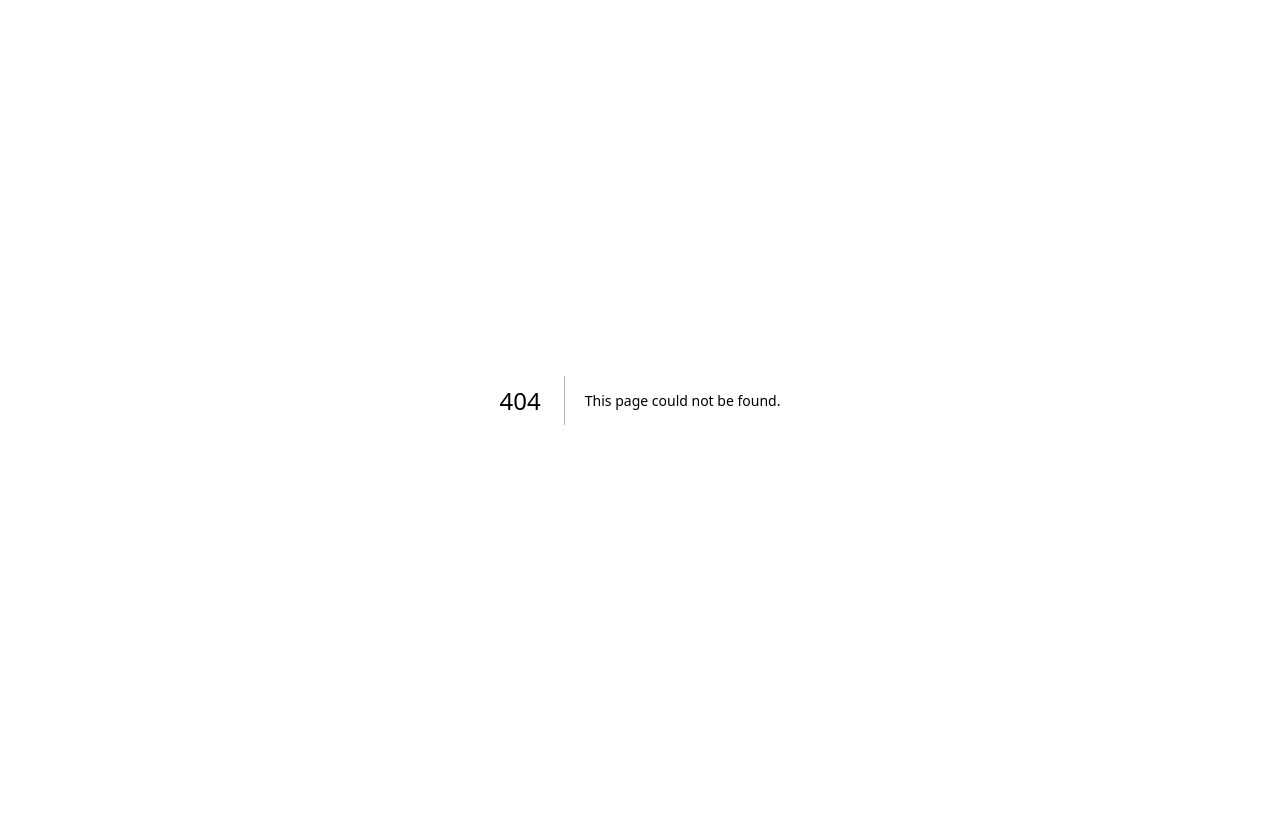
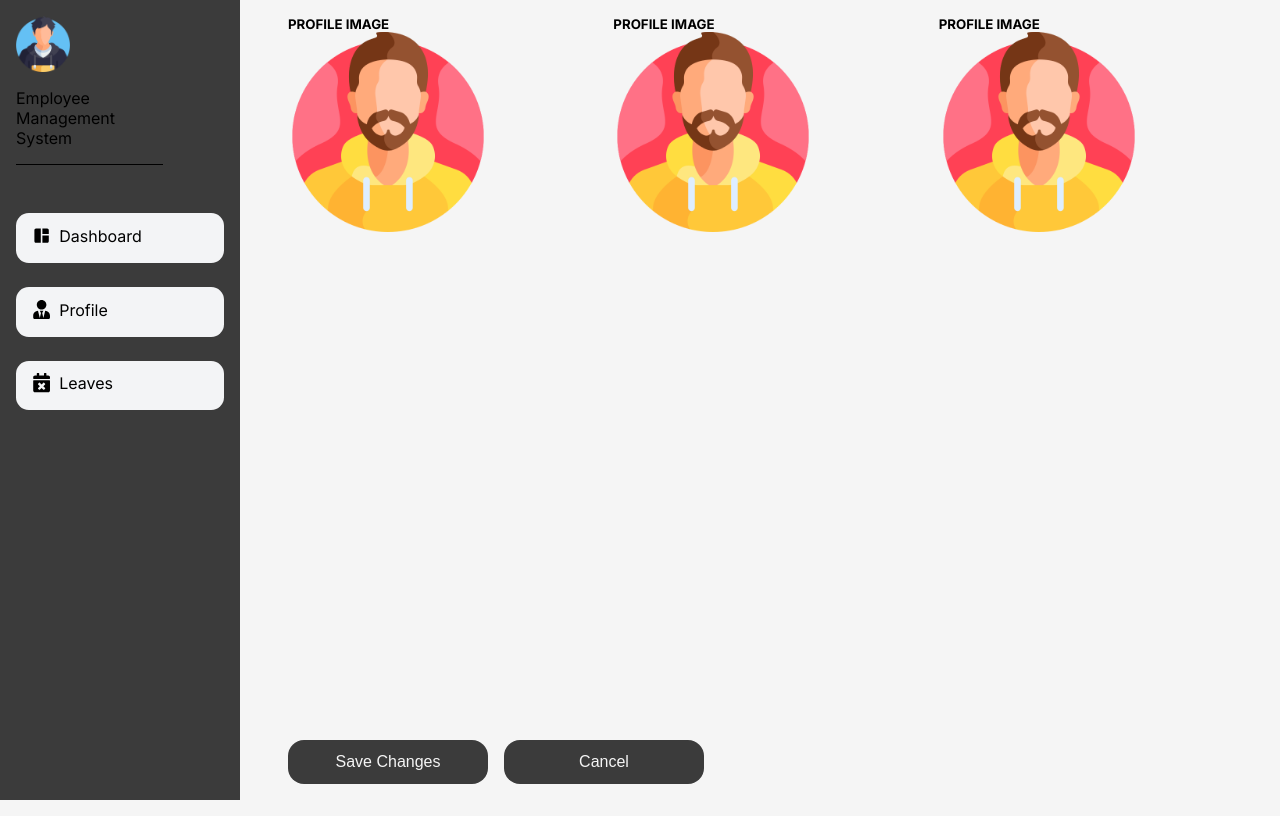
Before and after one commit to rajnsingh99/ems-nextjs, a Next.js app: page /profile in a window 1280 px wide. Before the commit this address had no page. Built offline with nearby package versions, Linux system fonts and the light colour scheme.

Commit message:
CC-7 Employee Profile

```diff
--- a/app/components/SideBar.js
+++ b/app/components/SideBar.js
@@ -1,6 +1,6 @@
 import Image from "next/image";
 import Link from "next/link";
-import { MdSpaceDashboard } from 'react-icons/md';
+import { MdSpaceDashboard } from "react-icons/md";
 import { FaUserTie, FaCalendarTimes } from "react-icons/fa";
 import { IoIosArrowBack } from "react-icons/io";
 
@@ -8,14 +8,15 @@ export default function SideBar() {
   return (
     <>
       <div className="sidebar-wrapper">
-                <aside className="sidebar" >
+        <aside className="sidebar">
           <div className="sidebar-top">
             <Image
               src="/boy.png"
               width={80}
               height={80}
               className="sidebar-logo"
-                            alt="logo" />
+              alt="logo"
+            />
             <p className="sidebar-top-title">Employee Management System</p>
           </div>
 
@@ -25,30 +26,23 @@ export default function SideBar() {
                 <span className="sidebar-icon">
                   <MdSpaceDashboard />
                 </span>
-                                <span className="sidebar-icon-title">
-                                    Dashboard
-                                </span>
+                <span className="sidebar-icon-title">Dashboard</span>
               </Link>
             </li>
             <li className="sidebar-item">
-                            <Link href="/employee" className="sidebar-link">
+              <Link href="/profile" className="sidebar-link">
                 <span className="sidebar-icon">
                   <FaUserTie />
                 </span>
-                                <span className="sidebar-icon-title">
-                                    Employee
-                                </span>
+                <span className="sidebar-icon-title">Profile</span>
               </Link>
-
             </li>
             <li className="sidebar-item">
               <Link href="/leaves" className="sidebar-link">
                 <span className="sidebar-icon">
                   <FaCalendarTimes />
                 </span>
-                                <span className="sidebar-icon-title">
-                                    Leaves
-                                </span>
+                <span className="sidebar-icon-title">Leaves</span>
               </Link>
             </li>
           </ul>
--- a/app/dashboard/dashboard.css
+++ b/app/dashboard/dashboard.css
@@ -6,7 +6,7 @@
 
 body {
     color: #fff;
-    background-color: black;
+    background-color: black ;
 }
 
 .container {
--- /dev/null
+++ b/app/profile/layout.js
@@ -0,0 +1,15 @@
+import BaseLayout from "../components/BaseLayout";
+import "./profile.css";
+
+export const metadata = {
+  title: "Employee Profile",
+  description: "",
+};
+
+export default function RootLayout({ children }) {
+  return (
+    <html lang="en">
+      <body>{children}</body>
+    </html>
+  );
+}
--- /dev/null
+++ b/app/profile/page.js
@@ -0,0 +1,49 @@
+"user client";
+
+import BaseLayout from "../components/BaseLayout";
+import Image from "next/image";
+
+export default function Profile() {
+  return (
+    <BaseLayout>
+      <form className="profile-form">
+        <div className="profile-form-container">
+          <section className="profile-form-section">
+            <h5>PROFILE IMAGE</h5>
+            <Image
+              src="/man.png"
+              width={200}
+              height={200}
+              alt="Profile Image"
+              className="profile-userimage"
+            />
+          </section>
+          <section className="profile-form-section">
+            <h5>PROFILE IMAGE</h5>
+            <Image
+              src="/man.png"
+              width={200}
+              height={200}
+              alt="Profile Image"
+              className="profile-userimage"
+            />
+          </section>
+          <section className="profile-form-section">
+            <h5>PROFILE IMAGE</h5>
+            <Image
+              src="/man.png"
+              width={200}
+              height={200}
+              alt="Profile Image"
+              className="profile-userimage"
+            />
+          </section>
+        </div>
+        <section className="profile-form-action">
+          <button>Save Changes</button>
+          <button>Cancel</button>
+        </section>
+      </form>
+    </BaseLayout>
+  );
+}
--- /dev/null
+++ b/app/profile/profile.css
@@ -0,0 +1,55 @@
+* {
+    margin: 0;
+    padding: 0;
+    box-sizing: border-box;
+}
+
+body {
+    background-color: white;
+}
+
+.profile-form {
+    width: 100%;
+    height: 100%;
+    display: flex;
+    margin-left: 1rem;
+    margin-right: 2rem;
+    margin-top: 1rem;
+    flex-direction: column;
+}
+
+.profile-form-container {
+    height: 100%;
+    display: flex;
+    flex-wrap: wrap;
+    gap: 1rem;
+    margin-bottom: 1rem;
+}
+
+.profile-form-action {
+    display: flex;
+    gap: 1rem;
+}
+
+.profile-form-action button {
+    width: 200px;
+    border: none;
+    padding: .8rem;
+    font-size: 1rem;
+    margin-bottom: 2rem;
+    border-radius: 1rem;
+    color: whitesmoke;
+    text-decoration: solid;
+    background-color: #3b3b3b;
+}
+
+.profile-form-section {
+    display: list-item;
+    flex-basis: 300px;
+    flex-grow: 1;
+    list-style: none;
+}
+
+.profile-image-section1 h5 {
+    text-align: center;
+}
```
Also changed, not shown: app/components/BaseLayout.js (indentation only), 1 other file (tests, documents, lock files or other folders). Lines whose indentation alone changed are shown as unchanged.
